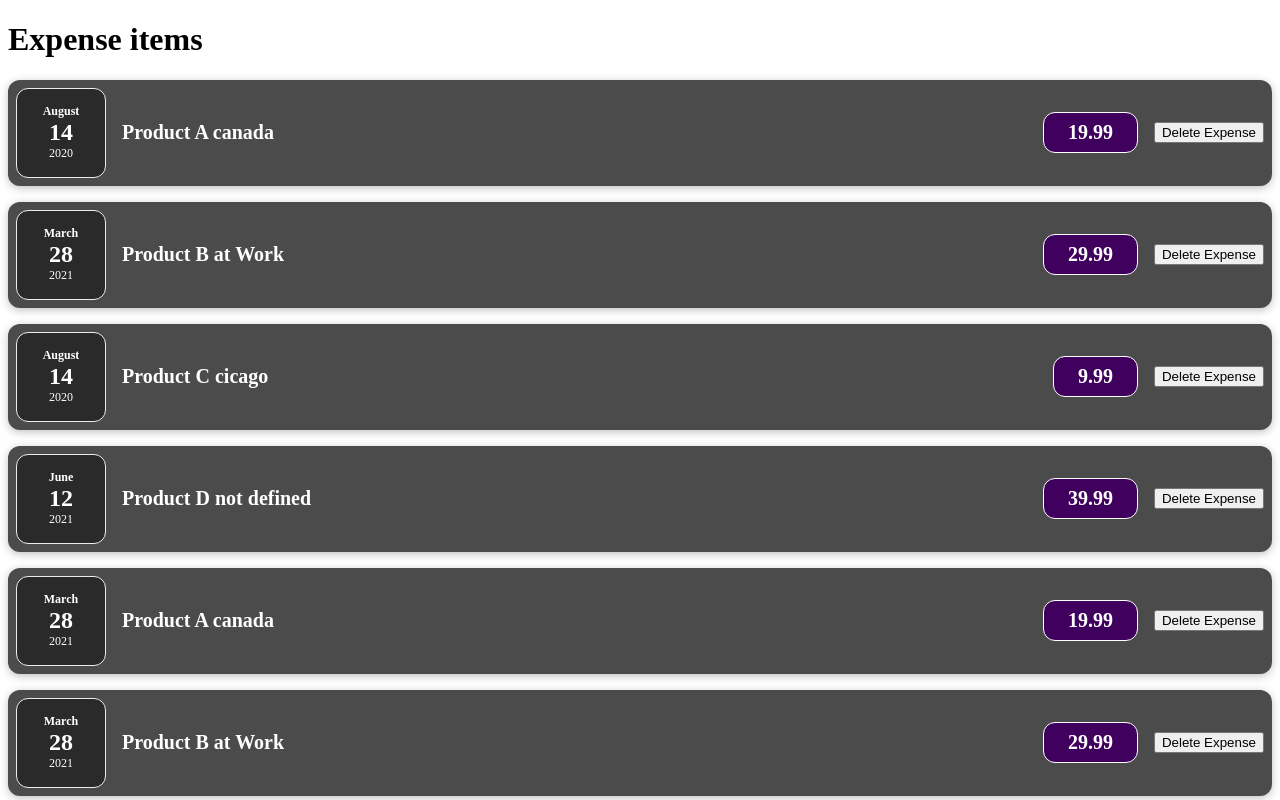
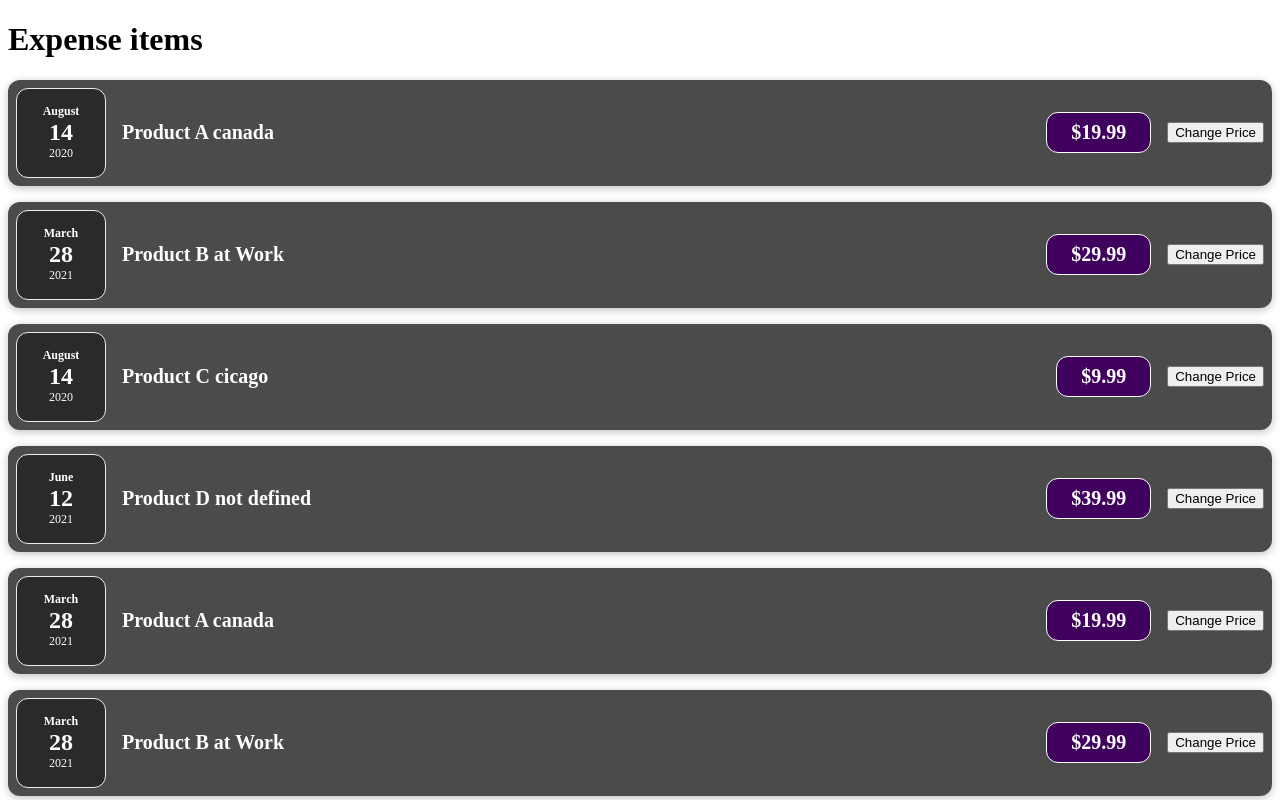
Before and after one commit to dhaval1997/React-Expense-App, a React (Vite) app: page / in a window 1280 px wide. Shown: the top 800 px of the page. Built offline with nearby package versions, Linux system fonts and the light colour scheme.

Commit message:
Starting off with useState hook

```diff
--- a/src/App.js
+++ b/src/App.js
@@ -8,9 +8,9 @@ const AppLayout = () => {
     <>
       <div className="parent">
         <h1>Expense items</h1>
-        {
-            dummyData.map((data)=><ExpenseItem key={data.id} {...data} />)
-        }
+        {dummyData.map((data) => (
+          <ExpenseItem key={data.id} {...data} />
+        ))}
       </div>
     </>
   );
--- a/src/Components/ExpenseItem.js
+++ b/src/Components/ExpenseItem.js
@@ -1,16 +1,17 @@
+import React, { useState } from "react";
 import "./ExpenseItem.css";
 import "./ExpenseDate.css";
 
 const ExpenseItem = ({ date, title, price, location }) => {
   const month = date.toLocaleString("en-US", { month: "long" });
   const day = date.toLocaleString("en-US", { day: "2-digit" });
-  const year = date.getFullYear(); // Extract the year from the date
+  const year = date.getFullYear();
 
-  const handleDeleteExpense = () => {
-    const expenseItem = document.querySelector(".expense-item__description");
-    if (expenseItem) {
-      expenseItem.closest(".expense-item").remove();
-    }
+  const [currentPrice, setCurrentPrice] = useState(price);
+
+  const changePrice = () => {
+    // Set the price to $100 when the button is clicked
+    setCurrentPrice(100);
   };
 
   return (
@@ -19,16 +20,14 @@ const ExpenseItem = ({ date, title, price, location }) => {
         <div className="expense-date">
           <div className="expense-date__month">{month}</div>
           <div className="expense-date__day">{day}</div>
-          <div className="expense-date__year">{year}</div> {/* Add year */}
+          <div className="expense-date__year">{year}</div>
         </div>
         <div className="expense-item__description">
           <h2>
             {title} {location}
           </h2>
-          <div className="expense-item__price">{price}</div>
-          <button value={title} onClick={handleDeleteExpense}>
-            Delete Expense
-          </button>
+          <div className="expense-item__price">${currentPrice}</div>
+          <button onClick={changePrice}>Change Price</button>
         </div>
       </div>
     </>
```
